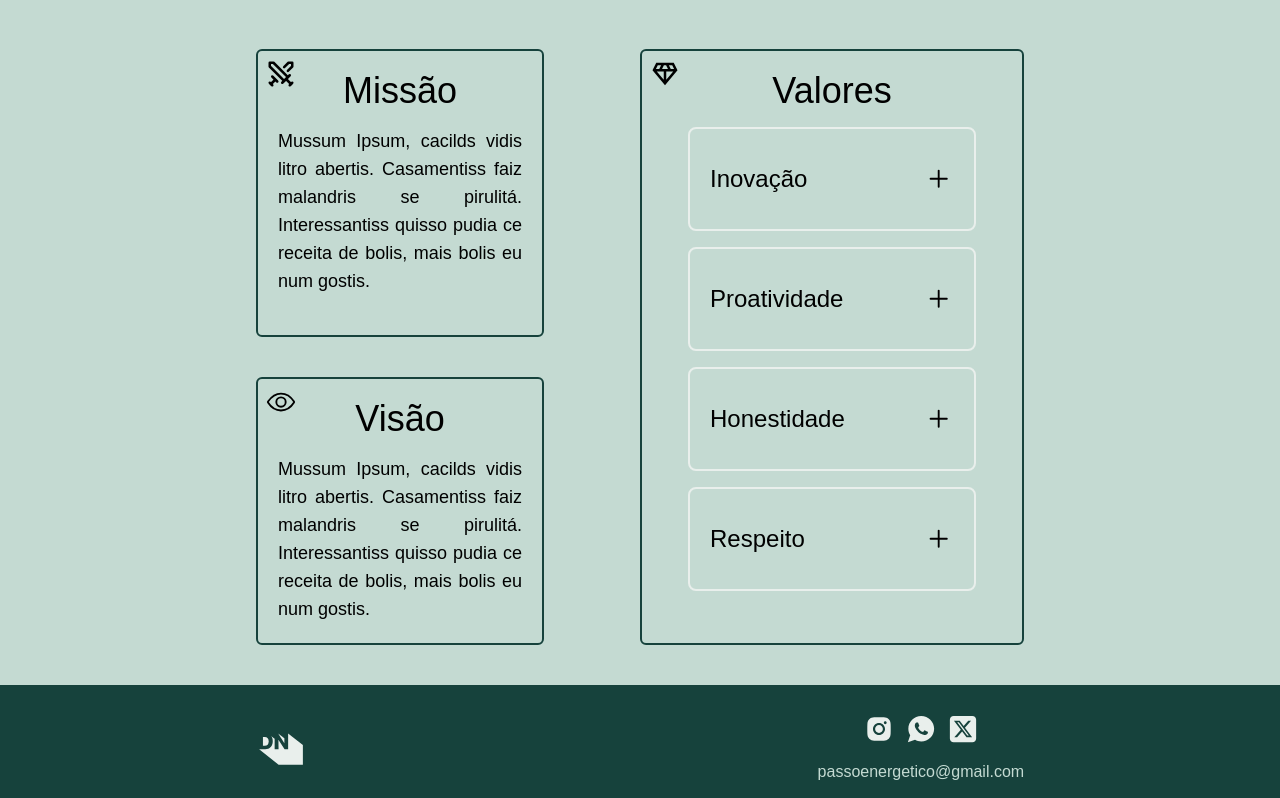
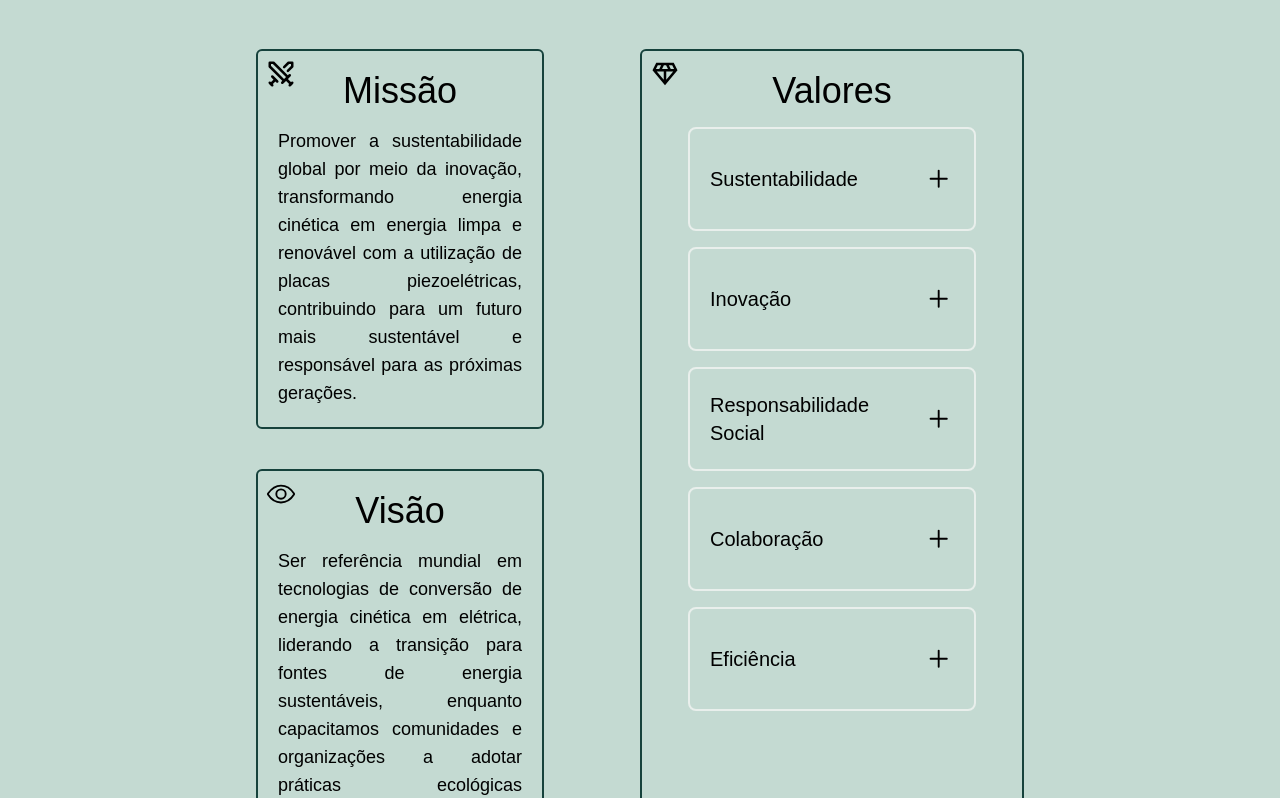
Before and after one commit to pedrohmartinsa/GS, a React (Vite) app in the folder gs/: page /about in a window 1280 px wide. Shown: the part 602-1400 px from the top of the page. Built offline with nearby package versions, Linux system fonts and the light colour scheme.

Commit message:
adicionei conteúdo textual nas páginas, agora só falta fazer o fetch

```diff
--- a/gs/src/components/CardAnimation.jsx
+++ b/gs/src/components/CardAnimation.jsx
@@ -16,7 +16,7 @@ export default function CardAnimation( {title, text, icon} ) {
 
     return (
         <>
-            <div className={`relative flex flex-col md:h-72 md:w-72 w-56 border-2 hover:border-primary rounded-lg border-quaternary  gap-4 transition-all duration-500 ease-in-out`}>
+            <div className={`relative flex flex-col md:h-96 md:w-72 w-56 border-2 hover:border-primary rounded-lg border-quaternary  gap-4 transition-all duration-500 ease-in-out`}>
                 <div className="flex w-full justify-between items-center p-5 md:overflow-hidden md:min-h-[100px]">
                     <h3 className={`text-2xl transition-transform duration-500 ease-in-out ${isOpen ? 'opacity-70 scale-125 translate-y-4 translate-x-4' : 'opacity-100 scale-100 translate-y-0 translate-x-0'}`}>
                         {title}
--- a/gs/src/pages/About.jsx
+++ b/gs/src/pages/About.jsx
@@ -30,7 +30,7 @@ function Introduction() {
         <div className="flex flex-col md:flex-row gap-6 items-center w-56 md:w-[700px] mb-10">
             <img className="md:w-72" src={global} alt="globo em perigo" />
             <div className="flex flex-col gap-6">
-                <p className="text-justify md:text-lg">Mussum Ipsum, cacilds vidis litro abertis. Casamentiss faiz malandris se pirulitá. Interessantiss quisso pudia ce receita de bolis, mais bolis eu num gostis.</p>
+                <p className="text-justify md:text-lg">"Estamos perdendo a corrida para as mudanças climáticas. Esse é o desafio da nossa geração: ganhar a batalha contra o tempo" - Emanuel Macron</p>
                 <p>E a solução para isso é a:</p>
             </div>
         </div>
@@ -41,37 +41,41 @@ function Introduction() {
 function MVV() {
     return(
         <>
-            <div className="flex flex-col md:grid md:grid-cols-2 md:gap-0 gap-16 mt-10">
-                <div className="flex flex-col gap-10">
-                    <div className="relative flex flex-col gap-4 items-center w-72 md:h-72 border-2 border-primary rounded-md p-5">
+            <div className="flex flex-col md:grid md:grid-cols-2 md:gap-0 gap-16 mt-10 ">
+                <div className="flex flex-col gap-10 ">
+                    <div className="relative flex flex-col gap-4 items-center w-72 border-2 border-primary rounded-md p-5">
                         <div className="absolute left-2 top-2"><LuSwords size={30}/></div>
                         <h3 className="text-4xl">Missão</h3>
-                        <p className="text-justify md:text-lg">Mussum Ipsum, cacilds vidis litro abertis. Casamentiss faiz malandris se pirulitá. Interessantiss quisso pudia ce receita de bolis, mais bolis eu num gostis.</p>
+                        <p className="text-justify md:text-lg">Promover a sustentabilidade global por meio da inovação, transformando energia cinética em energia limpa e renovável com a utilização de placas piezoelétricas, contribuindo para um futuro mais sustentável e responsável para as próximas gerações.</p>
                     </div>
                     <div className="relative flex flex-col gap-4 items-center w-72 border-2 border-primary rounded-md p-5">
                         <div className="absolute left-2 top-2"><IoEyeOutline size={30}/></div>
                         <h3 className="text-4xl">Visão</h3>
-                        <p className="text-justify md:text-lg">Mussum Ipsum, cacilds vidis litro abertis. Casamentiss faiz malandris se pirulitá. Interessantiss quisso pudia ce receita de bolis, mais bolis eu num gostis.</p>
+                        <p className="text-justify md:text-lg">Ser referência mundial em tecnologias de conversão de energia cinética em elétrica, liderando a transição para fontes de energia sustentáveis, enquanto capacitamos comunidades e organizações a adotar práticas ecológicas inovadoras.</p>
                     </div>
                 </div>
                 <div className="relative flex flex-col gap-4 items-center w-72 md:w-96 border-2 border-primary rounded-md p-5">
                     <div className="absolute left-2 top-2"><MdOutlineDiamond size={30}/></div>
                     <h3 className="text-4xl">Valores</h3>
                     <CardAnimation
-                    title="Inovação"
-                    text="Mussum Ipsum, cacilds vidis litro abertis. Mauris nec dolor in eros commodo tempor."
+                    title="Sustentabilidade"
+                    text="Compromisso com a preservação do meio ambiente e a redução de impactos ambientais."
                     />
                     <CardAnimation
-                    title="Proatividade"
-                    text="Mussum Ipsum, cacilds vidis litro abertis. Mauris nec dolor in eros commodo tempor."
+                    title="Inovação"
+                    text="Investir continuamente em pesquisa e desenvolvimento para criar soluções tecnológicas eficientes e acessíveis."
                     />
                     <CardAnimation
-                    title="Honestidade"
-                    text="Mussum Ipsum, cacilds vidis litro abertis. Mauris nec dolor in eros commodo tempor."
+                    title="Responsabilidade Social"
+                    text="Contribuir para o bem-estar das comunidades, promovendo acesso a energia limpa."
                     />
                     <CardAnimation
-                    title="Respeito"
-                    text="Mussum Ipsum, cacilds vidis litro abertis. Mauris nec dolor in eros commodo tempor."
+                    title="Colaboração"
+                    text="Trabalhar em conjunto com parceiros, governos e organizações para maximizar o impacto global."
+                    />
+                    <CardAnimation
+                    title="Eficiência"
+                    text="Garantir que nossas soluções sejam economicamente viáveis e otimizem o uso de recursos naturais."
                     />
                 </div>
             </div>
@@ -92,7 +96,7 @@ function CardAnimation( {title, text} ) {
         <>
             <div className={`flex flex-col md:w-72 w-56 border-2 hover:border-primary rounded-lg border-quaternary  gap-4 transition-all duration-500 ease-in-out`}>
                 <div className="flex w-full justify-between items-center p-5 md:overflow-hidden md:min-h-[100px]">
-                    <h3 className={`text-2xl transition-transform duration-500 ease-in-out ${isOpen ? 'opacity-70 scale-125 translate-y-4 translate-x-4' : 'opacity-100 scale-100 translate-y-0 translate-x-0'}`}>
+                    <h3 className={`text-xl transition-transform duration-500 ease-in-out ${isOpen ? 'opacity-70 scale-125 translate-y-4 translate-x-4' : 'opacity-100 scale-100 translate-y-0 translate-x-0'}`}>
                         {title}
                     </h3>
                     <button
--- a/gs/src/pages/Contact.jsx
+++ b/gs/src/pages/Contact.jsx
@@ -153,7 +153,7 @@ function Novidades() {
 function EmailEnviado() {
     return(
         <>
-            <div className="flex flex-col border-2 border-primary rounded-md p-4 gap-4">
+            <div className="mx-3 flex flex-col border-2 border-primary rounded-md p-4 gap-4">
                 <div className="flex items-center gap-7">
                     <FaCheck/>
                     <p>Já tem um email cadastrado.</p>
--- a/gs/src/pages/Home.jsx
+++ b/gs/src/pages/Home.jsx
@@ -41,8 +41,8 @@ function Introduction() {
                     <img className="w-52" src={sustainable_energy} alt="" />
 
                     <div className="w-64 text-justify">
-                        <p className="mb-7 text-xl">“A vida é como andar de bicicleta. Para manter o equilíbrio, você precisa se manter em movimento.”</p>
-                        <p className=""> - Albert Einstein</p>
+                        <p className="mb-7 text-xl">“Inteligência é a habilidade das espécies para viver em harmonia com o meio ambiente”</p>
+                        <p className=""> - Paul Watson</p>
                     </div>
                 </div>
             </div>
@@ -54,23 +54,23 @@ function CardsAbout() {
 
     return (
         <>
-            <div className="flex flex-col items-center bg-secondary w-full md:h-[500px] gap-9 pb-7 pt-7 justify-around">
+            <div className="flex flex-col items-center bg-secondary w-full md:h-[600px] gap-9 pb-7 pt-7 justify-around">
                 <div className="flex flex-col md:flex-row gap-9">
                     <CardAnimation
                     title='Missão'
-                    text='Pedro Henrique Martins Alves dos Santos Pereira'
+                    text='Transformar energia cinética em energia limpa por meio de placas piezoelétricas, promovendo sustentabilidade e inovação para um futuro mais verde. Contribuir para a preservação ambiental com soluções tecnológicas eficientes e acessíveis.'
                     icon= {<LuSwords size={80}/>}
                     />
 
                     <CardAnimation
                     title='Visão'
-                    text='Pedro Henrique Martins Alves dos Santos Pereira José Corderio'
+                    text='Ser líder global em tecnologias de conversão de energia cinética em limpa, inspirando a transição para fontes renováveis. Capacitar comunidades e organizações a adotar práticas sustentáveis e inovadoras.'
                     icon= {<IoEyeOutline size={80}/>}
                     />
 
                     <CardAnimation
                     title='Valores'
-                    text='Pedro Henrique Martins Alves dos Santos Pereira José Corderio'
+                    text='Sustentabilidade, inovação e responsabilidade social guiando soluções eficientes e acessíveis. Promovemos colaboração e impacto global para um futuro mais sustentável.'
                     icon={<MdOutlineDiamond size={80}/>}
                     />
                 </div>
@@ -106,7 +106,7 @@ function CardProducts() {
                             Placa Piezoelétrica
                         </h2>
                         <p className={`text-lg transition-opacity duration-500 ease-in-out transform ${isOpen ? 'opacity-100 translate-y-0' : 'opacity-0 translate-y-4'}`}>
-                            Mussum Ipsum, cacilds vidis litro abertis. Admodum accumsan disputationi eu sit. Vide electram sadipscing et per. Per aumento de cachacis, eu reclamis. Paisis, filhis, espiritis santis. Cevadis im ampola pa arma uma pindureta.
+                        Uma placa piezoelétrica é um dispositivo que gera energia elétrica a partir de pressão ou vibrações mecânicas, convertendo energia cinética em elétrica. É amplamente utilizada em sensores e sistemas de geração de energia sustentável
                         </p>
                         <button
                             className={`self-end transition-transform duration-700 ease-in-out ${isOpen ? 'rotate-180 scale-110' : 'rotate-0 scale-100'}`}
```
Also changed, not shown: gs/src/pages/Product.jsx (+2 -7 lines).
